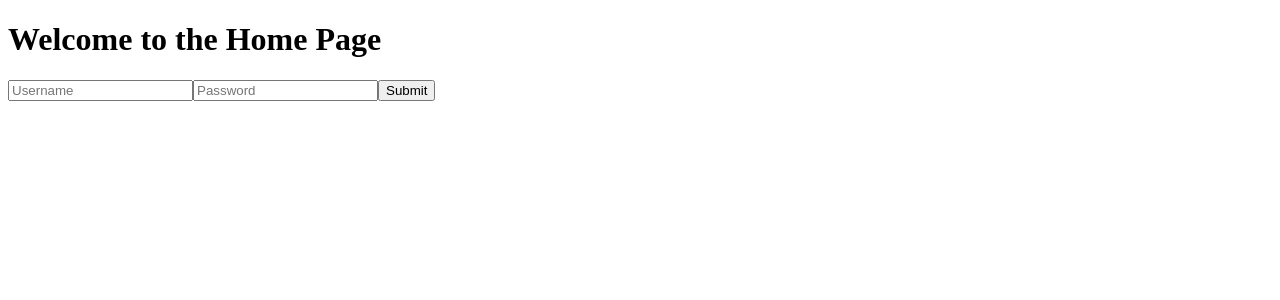
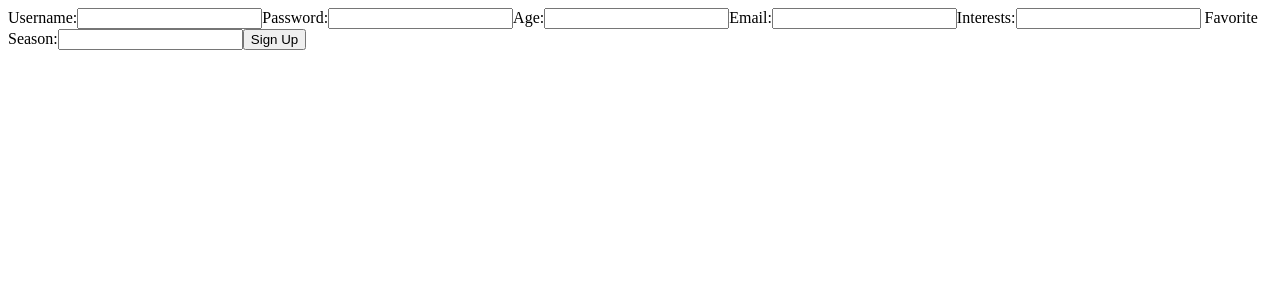
Before and after one commit to AricayaJohn/fullstack-traveler-activity-manager, a React (Create React App) app in the folder client/: page /signup in a window 1280 px wide. Shown: the top 300 px of the page. Built offline with nearby package versions, Linux system fonts and the light colour scheme; no server answers.

Commit message:
added travelerpage

```diff
--- a/client/src/components/App.js
+++ b/client/src/components/App.js
@@ -1,20 +1,51 @@
-import React from "react";
-import {BrowserRouter as Router, Route, Switch} from "react-router-dom";
+import React, { useEffect, useState } from "react";
+import { BrowserRouter as Router, Route, Switch, Link } from "react-router-dom";
 import Home from "./Home";
-import Signup from "./Signup"
+import Signup from "./Signup";
 
 function App() {
+  const [traveler, setTraveler] = useState(null);
+  const [showSignup, setShowSignup] = useState(false);
+
+  useEffect(() => {
+    fetch("/check_session").then((r) => {
+      if (r.ok) {
+        r.json().then((traveler) => {
+          setTraveler(traveler);
+        });
+      }
+    });
+  }, []);
 
   return (
-    <main>
-      <Router>
+    <Router>
+      <main>
         <Switch>
-            <Route path = "/" component = {Home} />
-            <Route path = "/signup" component = {Signup} />
+          <Route path="/" exact>
+            {traveler ? (
+              <Home traveler={traveler} />
+            ) : (
+              <div>
+                {!showSignup ? (
+                  <div>
+                    <h1>Welcome to the Home Page</h1>
+                    <Link to="/signup" onClick={() => setShowSignup(true)}>
+                      <button>Signup</button>
+                    </Link>
+                  </div>
+                ) : (
+                  <Signup setTraveler={setTraveler} />
+                )}
+              </div>
+            )}
+          </Route>
+          <Route path="/signup">
+            <Signup setTraveler={setTraveler} />
+          </Route>
         </Switch>
-      </Router>
-    </main>
-  )
+      </main>
+    </Router>
+  );
 }
 
 export default App;
--- a/client/src/components/Home.js
+++ b/client/src/components/Home.js
@@ -1,12 +1,16 @@
 import React from 'react';
+import {Link} from 'react-router-dom';
 import Login from "./Login";
 
 function Home() {
     return (
         <div>
-            <h1> Welcome to the Home Page </h1>
+            <h1> Welcome to the Home Page! </h1>
             <Login />
+            <Link to="/signup">
+                <button>Signup</button>
+            </Link>
         </div>
     );
 }
-export default Home
+export default Home;
--- a/client/src/components/Login.js
+++ b/client/src/components/Login.js
@@ -12,7 +12,7 @@ function Login () {
             body: JSON.stringify({ username, password})
         }).then((r) => {
             if (r.ok){
-                r.json().then((traveler) => setUsername(traveler))
+                r.json().then((traveler) => setUsername(traveler));
             }
         });
     };
@@ -27,7 +27,7 @@ function Login () {
                     type = "password" value = {password}
                     onChange = {(e) => setPassword(e.target.value)}
                     placeholder = "Password" required/>
-                <button type = "submit"> Submit </button>
+                <button type = "submit"> Login </button>
                 </form>
         </div>
     );
--- a/client/src/components/Signup.js
+++ b/client/src/components/Signup.js
@@ -1,46 +1,70 @@
 import React, {useState} from 'react';
-import {useHistory} from 'react-router-dom';
 
-function Signup() {
-    const [formData, setFormData] = useState({
-        username: '',
-        password: '',
-        age: '',
-        email: '',
-        interests: '',
-        favorite_season: ''
-    });
-    const history = useHistory();
+function Signup({setTraveler}) {
+    const [username, setUsername] = useState('');
+    const [password, setPassword] = useState('');
+    const [passwordConfirmation, setPasswordConfirmation] = useState('');
+    const [email, setEmail] = useState('');
+    const [age, setAge] = useState('');
+    const [interests, setInterests] = useState('');
+    const [favoriteSeason, setFavoriteSeason] = useState('');
 
     const handleChange = (e) => {
-        const {name, value} = e.target
-        setFormData({ ...formData, [name]: value });
-    };
+        const {name, value} = e.target;
+        switch(name){
+            case 'username':
+                setUsername(value);
+                break;
+            case 'password':
+                setPassword(value);
+                break;
+            case 'passwordConfirmation':
+                setPasswordConfirmation(value);
+                break;
+            case 'email':
+                setEmail(value);
+                break;
+            case 'age':
+                setAge(value);
+                break;
+            case 'interests':
+                setInterests(value);
+                break;
+            case 'favoriteSeason':
+                setFavoriteSeason(value);
+                break;
+            default:
+                break;
+        }
+    }
 
-    const handleSubmit = async(e) => {
+    const handleSubmit = (e) =>{
         e.preventDefault();
-        try {
-            const response = await fetch('/signup', {
-                method: 'POST',
-                headers: {'Content-Type': 'application/json'},
-                body: JSON.stringify(formData)
-            });
-            if (response.ok) {
-                history.push('/login');
-            } else {
-                console.error('signup failed');
+        fetch('/signup', {
+            method: 'POST',
+            headers: {'Content-Type': 'application/json'},
+            body: JSON.stringify({
+                username,
+                password,
+                password_confirmation: passwordConfirmation,
+                email,
+                age,
+                interests,
+                favorite_season: favoriteSeason,
+            }),
+        }).then((r) => {
+            if (r.ok) {
+                r.json().then((traveler) => setTraveler(traveler));
             }
-        }   catch (error) {
-                console.error('Error:', error);
-        }
-    };
+        });
+    }
     return (
         <form onSubmit={handleSubmit}>
             <label>Username:
             <input
                 type="text"
                 name="username"
-                value={formData.username}
+                value={username}
                 onChange={handleChange}
             />
             </label>
@@ -48,7 +72,7 @@ function Signup() {
             <input
                 type="password"
                 name="password"
-                value={formData.password}
+                value={password}
                 onChange={handleChange}
             />
             </label>
@@ -56,7 +80,7 @@ function Signup() {
             <input
                 type="number"
                 name="age"
-                value={formData.age}
+                value={age}
                 onChange={handleChange}
             />
             </label>
@@ -64,7 +88,7 @@ function Signup() {
             <input
                 type="email"
                 name="email"
-                value={formData.email}
+                value={email}
                 onChange={handleChange}
             />
             </label>
@@ -72,7 +96,7 @@ function Signup() {
             <input
                 type="text"
                 name="interests"
-                value={formData.interests}
+                value={interests}
                 onChange={handleChange}
             />
             </label>
@@ -80,7 +104,7 @@ function Signup() {
             <input
                 type="text"
                 name="favorite_season"
-                value={formData.favorite_season}
+                value={favoriteSeason}
                 onChange={handleChange}
             />
             </label>
@@ -89,4 +113,5 @@ function Signup() {
     );
 }
 
+
 export default Signup;
```
Also changed, not shown: client/src/components/Traveler_page.js (added, +41 -0 lines).
